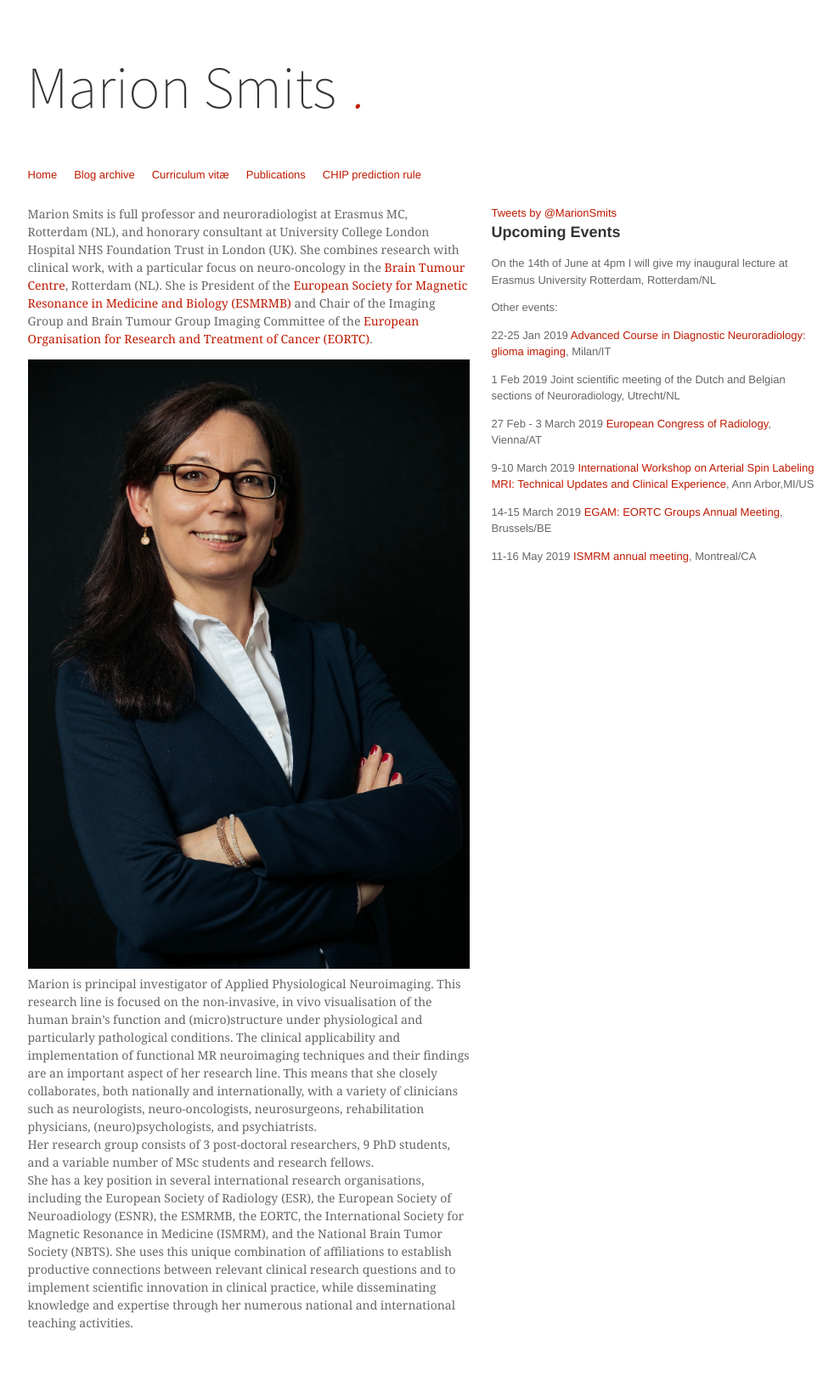
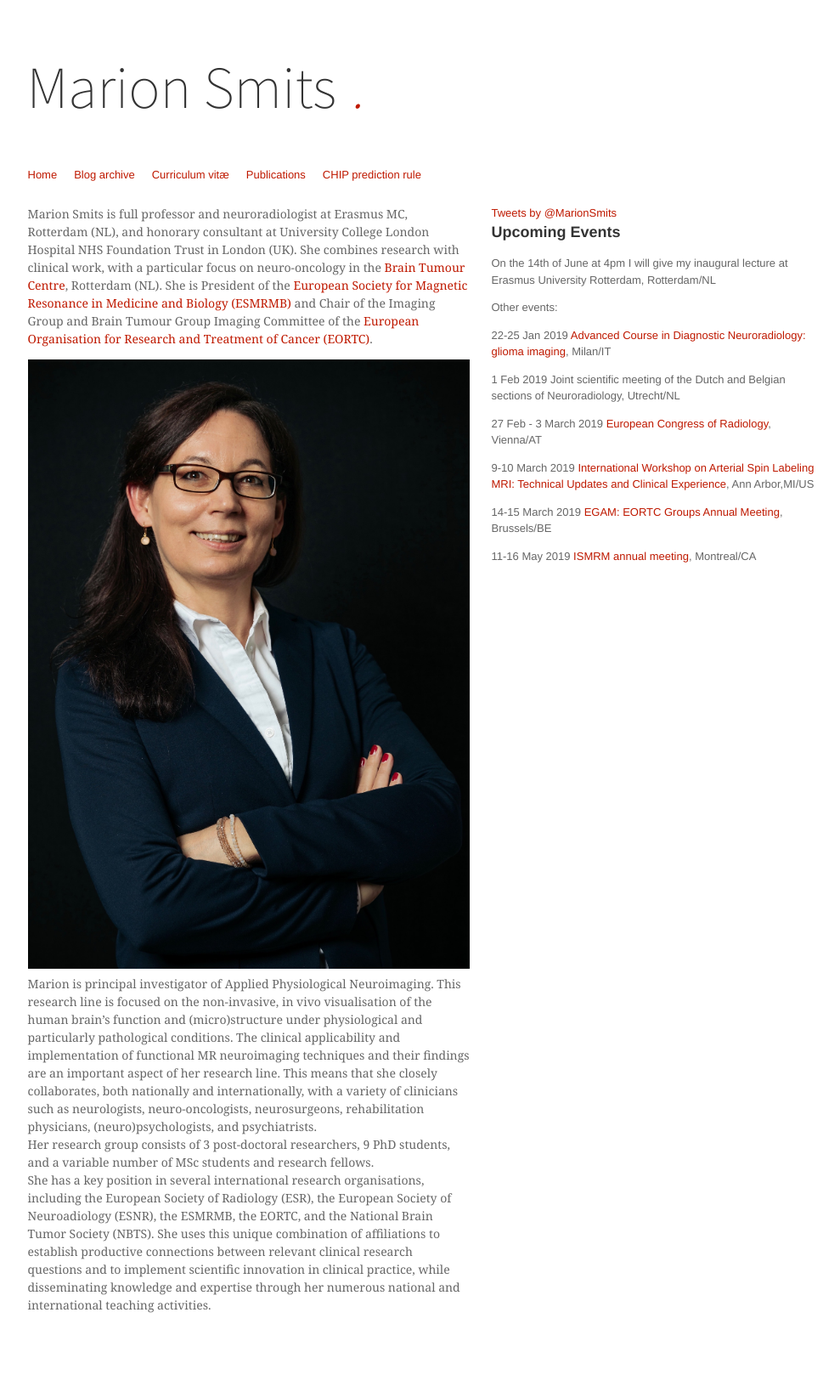
Before and after one commit to marionsmits/marionsmits.github.io, a Jekyll site: the page built from index.md, in a window 1280 px wide. Shown: the whole page at 85% size, without its empty margins (120-1109 px from the left). Built offline with Jekyll 4.4.1, drawn with Linux system fonts in a browser that asks for light colours; comment, search, counter and statistics services are not loaded; after the commit the page ends 1610 px from its top, so only the background shows below that.

Commit message:
update key organisations

```diff
--- a/index.md
+++ b/index.md
@@ -8,4 +8,4 @@ She is President of the [European Society for Magnetic Resonance in Medicine and
 <img src="Marion2019.jpg" style="float:left;margin:0 1em 0.5em 0" alt="Marion Smits">
 Marion is principal investigator of Applied Physiological Neuroimaging. This research line is focused on the non-invasive, in vivo visualisation of the human brain’s function and (micro)structure under physiological and particularly pathological conditions. The clinical applicability and implementation of functional MR neuroimaging techniques and their findings are an important aspect of her research line. This means that she closely collaborates, both nationally and internationally, with a variety of clinicians such as neurologists, neuro-oncologists, neurosurgeons, rehabilitation physicians, (neuro)psychologists, and psychiatrists.
 Her research group consists of 3 post-doctoral researchers, 9 PhD students, and a variable number of MSc students and research fellows.
-She has a key position in several international research organisations, including the European Society of Radiology (ESR), the European Society of Neuroadiology (ESNR), the ESMRMB, the EORTC, the International Society for Magnetic Resonance in Medicine (ISMRM), and the National Brain Tumor Society (NBTS). She uses this unique combination of affiliations to establish productive connections between relevant clinical research questions and to implement scientific innovation in clinical practice, while disseminating knowledge and expertise through her numerous national and international teaching activities.
+She has a key position in several international research organisations, including the European Society of Radiology (ESR), the European Society of Neuroadiology (ESNR), the ESMRMB, the EORTC, and the National Brain Tumor Society (NBTS). She uses this unique combination of affiliations to establish productive connections between relevant clinical research questions and to implement scientific innovation in clinical practice, while disseminating knowledge and expertise through her numerous national and international teaching activities.
```
